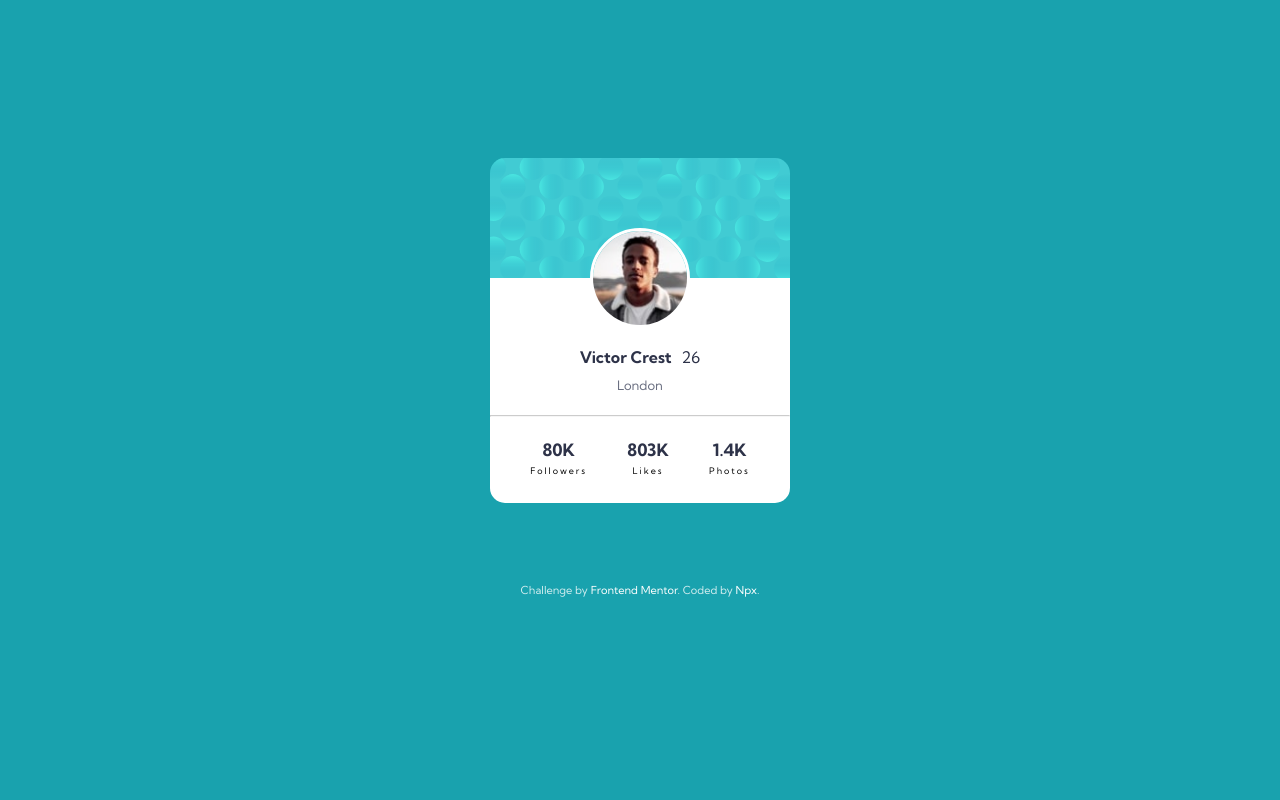
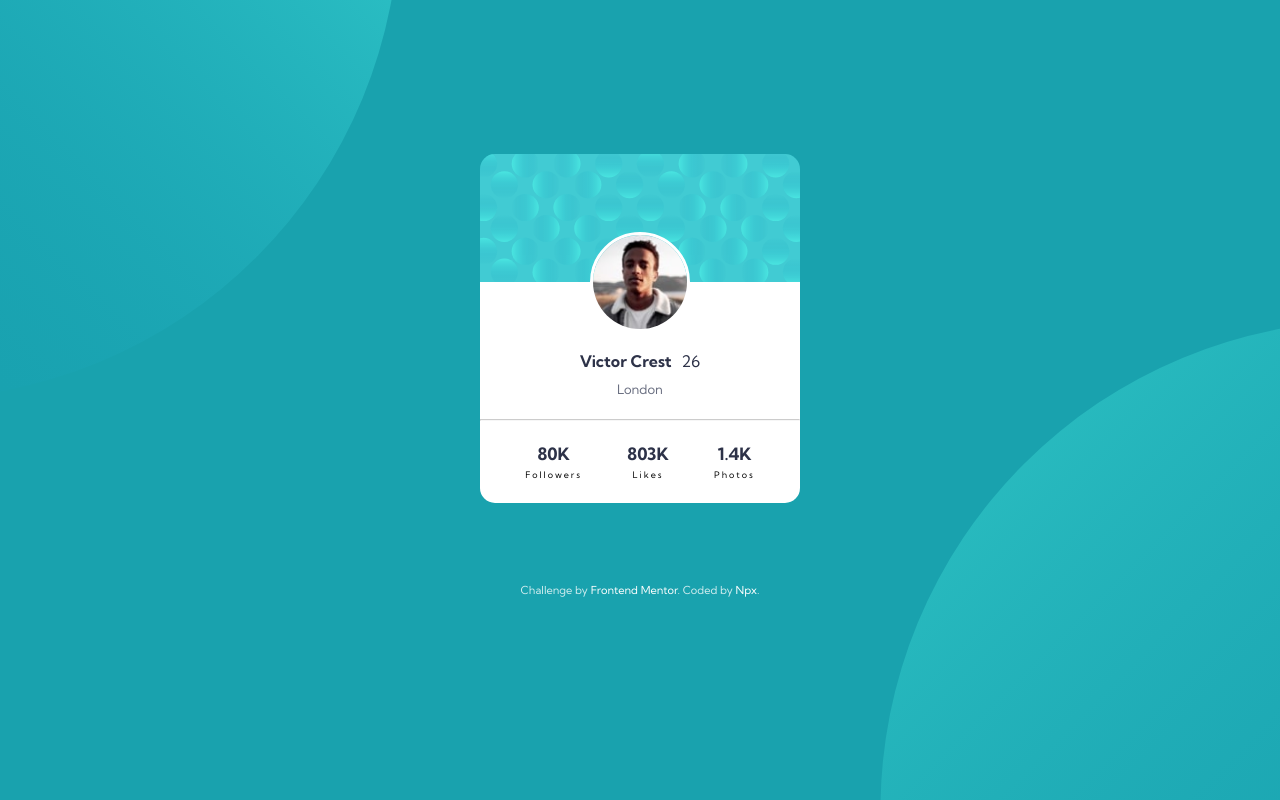
Before and after one commit to joaonpx/profile-card-component, a plain HTML site: page index.html in a window 1280 px wide. Drawn offline with Linux system fonts and the light colour scheme.

Commit message:
:lipstick: Update UI

```diff
--- a/style.css
+++ b/style.css
@@ -23,7 +23,11 @@ body {
   justify-content: center;
   flex-direction: column;
 
-  background: var(--dark-cyan);
+  background: url('./images/bg-pattern-top.svg'),
+    url('./images/bg-pattern-bottom.svg');
+  background-color: var(--dark-cyan);
+  background-position: right 20rem bottom 40rem, left 16rem top 30rem;
+  background-repeat: no-repeat;
 
   font-family: 'Kumbh Sans', sans-serif;
   text-align: center;
@@ -47,7 +51,7 @@ hr {
 /* ============================== profile ================================== */
 .profile-container {
   width: 30rem;
-  height: 30rem;
+  height: 28.9rem;
 
   display: flex;
   align-items: center;
@@ -132,3 +136,22 @@ hr {
 
   text-decoration: none;
 }
+
+/* ======================== responsive ==================================== */
+
+@media (min-width: 1024px) {
+  body {
+    background-position: right 88rem bottom 40rem, left 88rem top 32rem;
+  }
+
+  .profile-container {
+    width: 32rem;
+    height: 29.9rem;
+  }
+}
+
+@media (min-width: 1730px) {
+  body {
+    background-position: right 126rem bottom 40rem, left 129rem top 30rem;
+  }
+}
```
